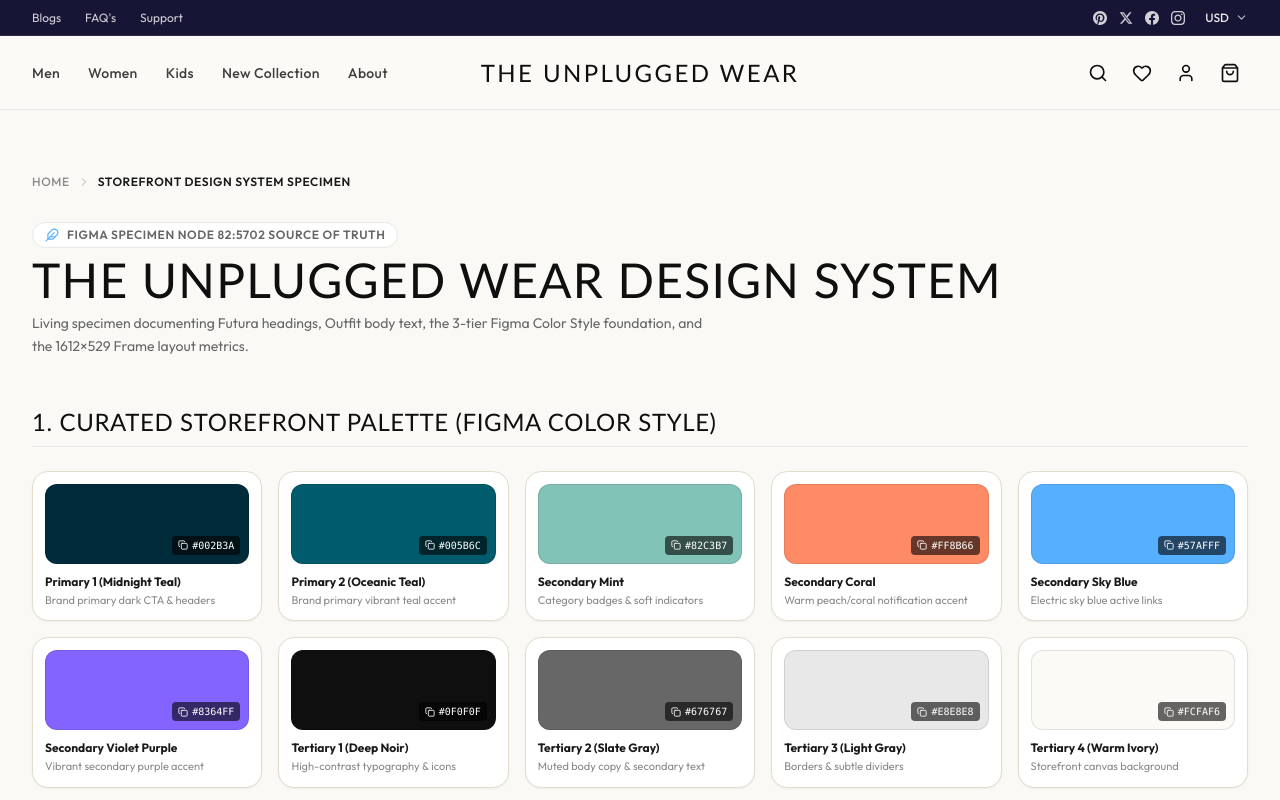
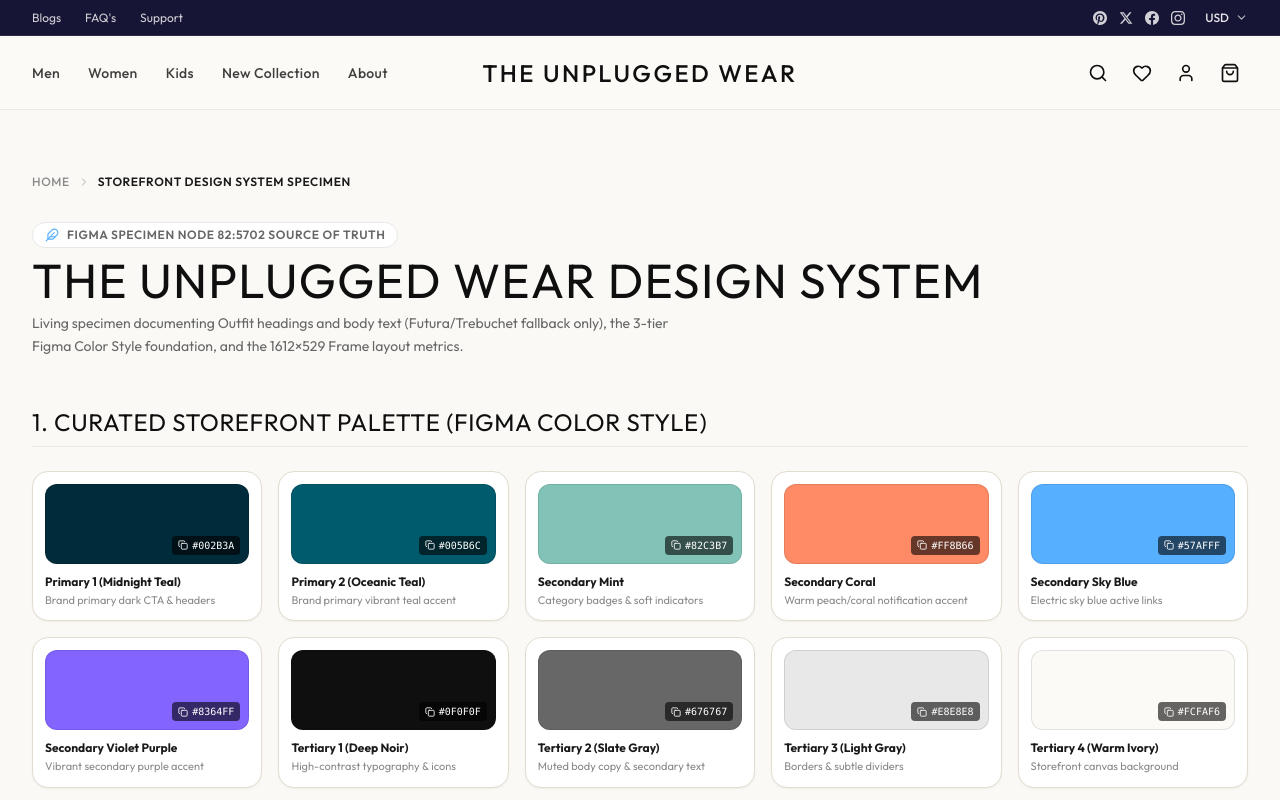
Before and after one commit to UnmarriedIdentity/TUW-Website, a Next.js app: page /design-system in a window 1280 px wide. Shown: the top 800 px of the page. Built offline with nearby package versions, Linux system fonts and the light colour scheme.

Commit message:
fix(fonts): deterministic Outfit headings for identical Windows/macOS rendering (TL-WEB-026)

```diff
--- a/src/app/design-system/page.tsx
+++ b/src/app/design-system/page.tsx
@@ -124,7 +124,7 @@
             The Unplugged Wear Design System
           </h1>
           <p className="text-sm text-[#676767] max-w-2xl leading-relaxed font-sans">
-            Living specimen documenting Futura headings, Outfit body text, the 3-tier Figma Color Style foundation, and the 1612×529 Frame layout metrics.
+            Living specimen documenting Outfit headings and body text (Futura/Trebuchet fallback only), the 3-tier Figma Color Style foundation, and the 1612×529 Frame layout metrics.
           </p>
         </div>
 
--- a/src/app/globals.css
+++ b/src/app/globals.css
@@ -10,7 +10,7 @@
 @theme {
   --font-sans: var(--font-outfit), "Outfit", ui-sans-serif, system-ui, sans-serif;
   --font-body: var(--font-outfit), "Outfit", ui-sans-serif, system-ui, sans-serif;
-  --font-heading: "Futura", "Trebuchet MS", var(--font-outfit), "Outfit", sans-serif;
+  --font-heading: var(--font-outfit), "Outfit", "Futura", "Trebuchet MS", ui-sans-serif, system-ui, sans-serif;
   --font-urbanist: var(--font-outfit), "Outfit", ui-sans-serif, system-ui, sans-serif;
 
   /* Figma Node 82:5702 Color Style Foundation */
@@ -69,12 +69,15 @@
 html {
   font-family: var(--font-sans);
   -webkit-font-smoothing: antialiased;
+  -moz-osx-font-smoothing: grayscale;
+  font-synthesis-weight: none;
+  text-rendering: optimizeLegibility;
 }
 
 :root {
-  --font-heading: "Futura", "Trebuchet MS", var(--font-outfit), "Outfit", sans-serif;
-  --font-body: var(--font-outfit), "Outfit", sans-serif;
-  --font-urbanist: var(--font-outfit), "Outfit", sans-serif;
+  --font-heading: var(--font-outfit), "Outfit", "Futura", "Trebuchet MS", ui-sans-serif, system-ui, sans-serif;
+  --font-body: var(--font-outfit), "Outfit", ui-sans-serif, system-ui, sans-serif;
+  --font-urbanist: var(--font-outfit), "Outfit", ui-sans-serif, system-ui, sans-serif;
 
   /* Figma Color Style Variables */
   --tuw-primary-dark: #002B3A;
--- a/src/app/layout.tsx
+++ b/src/app/layout.tsx
@@ -7,6 +7,8 @@
 // Self-hosted Outfit (vendored from @fontsource/outfit, OFL licensed).
 // Replaces next/font/google to keep Turbopack production builds deterministic
 // with zero fonts.googleapis.com fetch at build/runtime (Vercel-safe).
+// Headings and body both resolve to this variable first so Windows and macOS
+// render byte-identically; system fonts are fallback only.
 const outfit = localFont({
   variable: '--font-outfit',
   display: 'swap',
@@ -19,6 +21,7 @@
     { path: './fonts/outfit-latin-600-normal.woff2', weight: '600', style: 'normal' },
     { path: './fonts/outfit-latin-700-normal.woff2', weight: '700', style: 'normal' },
     { path: './fonts/outfit-latin-800-normal.woff2', weight: '800', style: 'normal' },
+    { path: './fonts/outfit-latin-900-normal.woff2', weight: '900', style: 'normal' },
   ],
 });
 
```
Also changed, not shown: src/app/fonts/outfit-latin-900-normal.woff2 (added), 1 other file (tests, documents, lock files or other folders).
